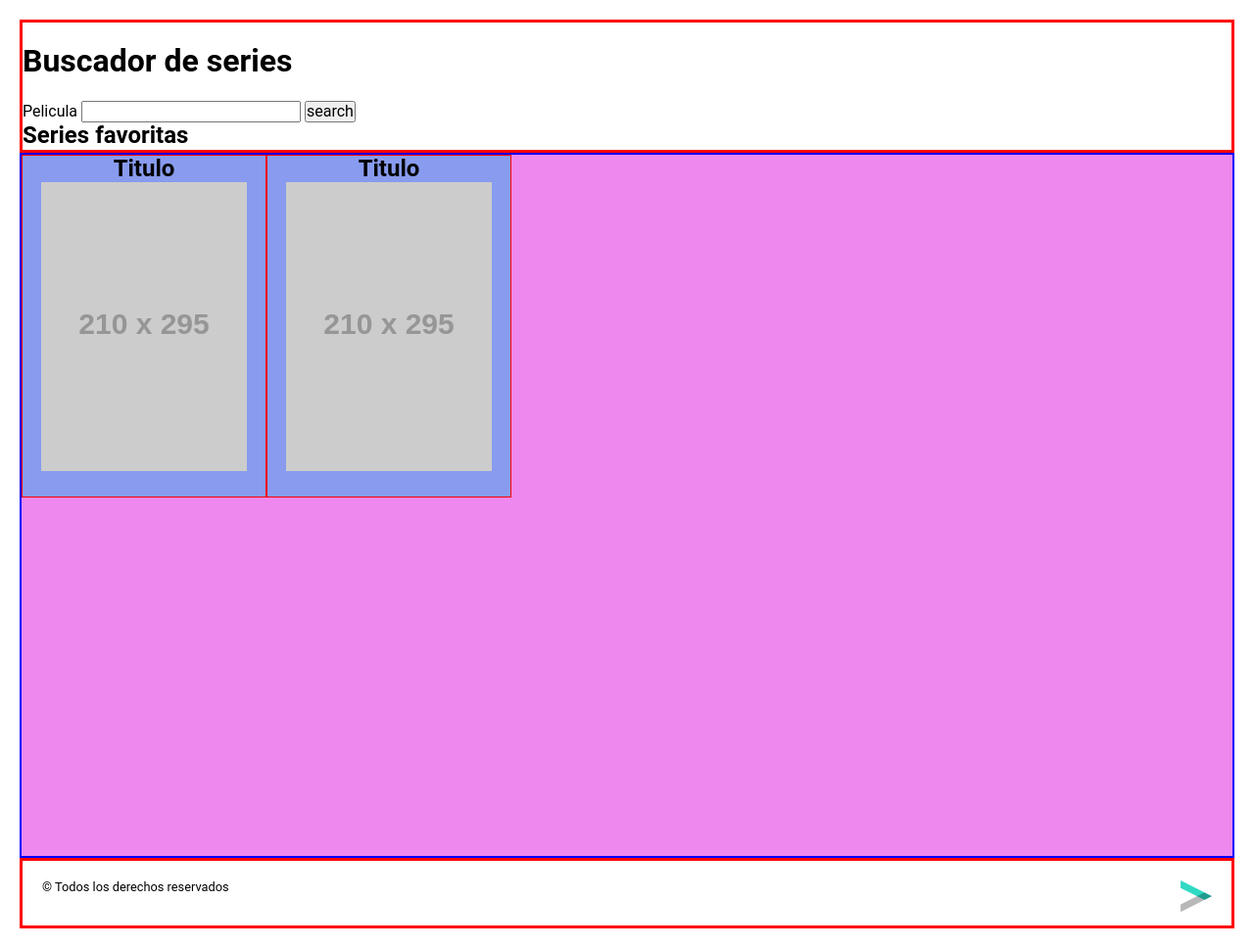
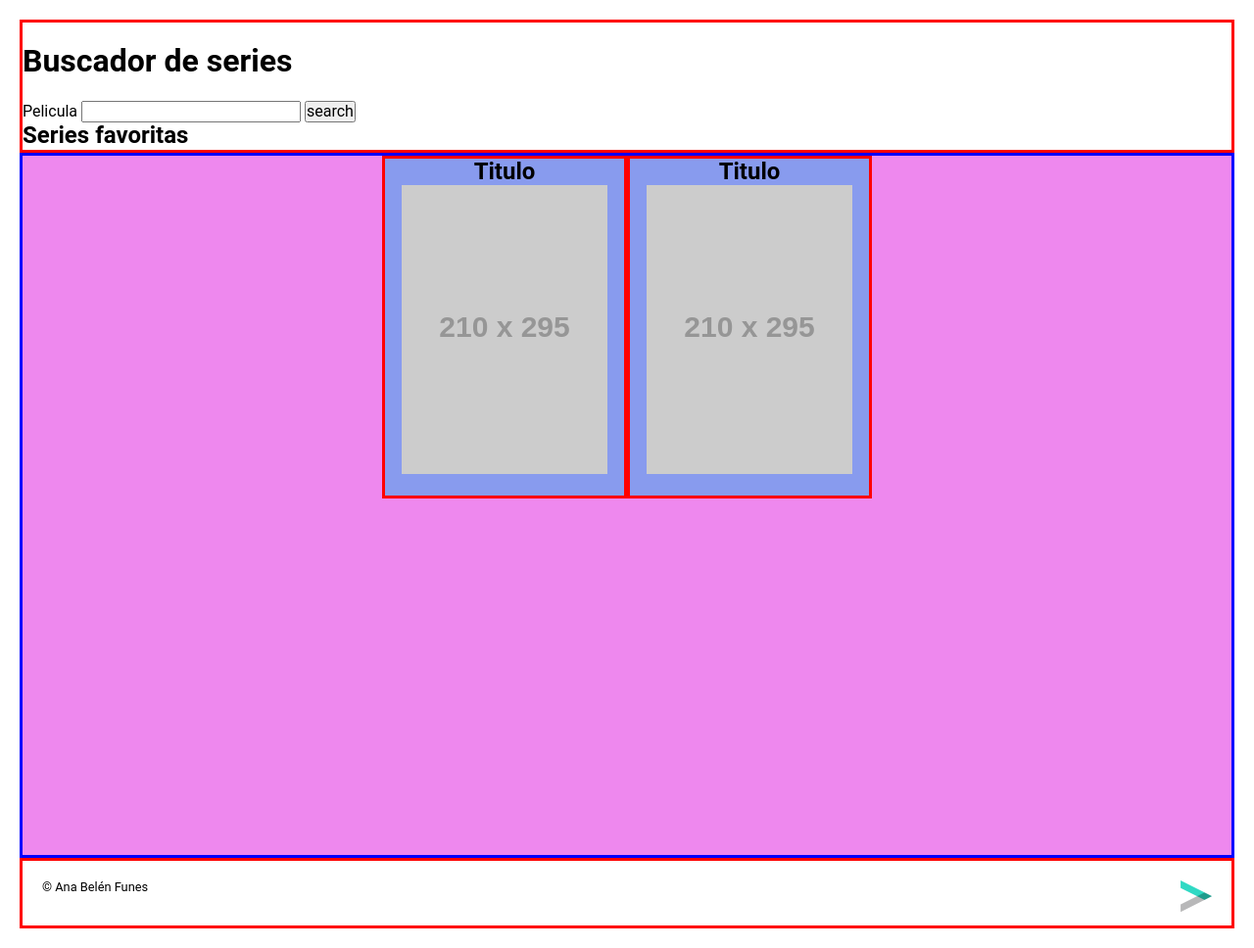
Before and after one commit to anapy/modulo-2-evaluacion-final-anapy, a website: page src/html/index.html in a window 1280 px wide. Shown: the whole page at 98% size. Drawn offline with nearby package versions, Linux system fonts and the light colour scheme; files that its build step writes are made by us from their sources; placeholder pictures from the web are drawn by us; files whose address does not match are found by name.

Commit message:
fix design details

```diff
--- a/src/html/partials/footer.html
+++ b/src/html/partials/footer.html
@@ -1,6 +1,6 @@
 <footer class="footer">
-  <small>
-    &copy; Todos los derechos reservados
+  <small class="footer-copy">
+    &copy; Ana Belén Funes
   </small>
   <div class="img-container"><img src="./assets/images/favicon.png" alt="adalab-logo" class="adalab-logo"></div>
 </footer>
--- a/src/scss/core/_reset.scss
+++ b/src/scss/core/_reset.scss
@@ -354,8 +354,11 @@ template {
   padding: 0;
   font-family: inherit;
   color: inherit;
+
 }
 
 body {
   font-family: $font-main;
+  min-width: 320px;
+
 }
--- a/src/scss/layout/_main.scss
+++ b/src/scss/layout/_main.scss
@@ -1,5 +1,5 @@
 .serie-container {
-  border: 1px solid red;
+  border: 3px solid red;
   background-color: rgb(136, 155, 238);
   width: 250px;
   height: 350px;
@@ -7,13 +7,13 @@
 }
 
 .main {
-  border: 2px solid blue;
+  border: 3px solid blue;
   background-color: rgb(238, 136, 238);
-  display: flex;
   height: 90vh;
-  min-width: 320px;
 }
 
 .serie-results {
   display: flex;
+  flex-wrap: wrap;
+  justify-content: center;
 }
--- a/src/scss/layout/_page.scss
+++ b/src/scss/layout/_page.scss
@@ -1,6 +1,3 @@
 .wrapper {
   margin: 20px;
 }
-
-body {
-}
```
Also changed, not shown: src/scss/layout/_footer.scss (line endings or trailing spaces).
